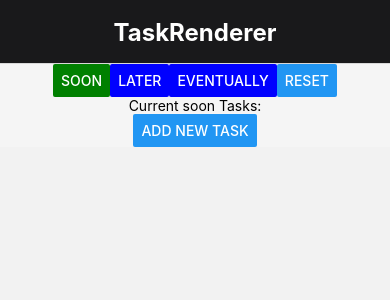
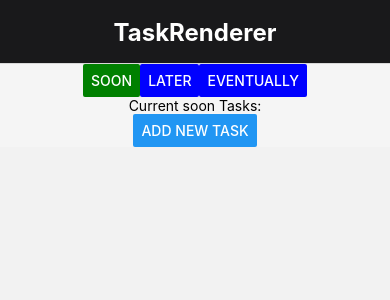
Before and after one commit to Brandon205/doto, a React Native app: screen /Doto in a window 390 px wide. Shown: the top 300 px of the page. Built offline with nearby package versions, Linux system fonts and the light colour scheme.

Commit message:
Removed temporary reset button

```diff
--- a/components/TaskRenderer.js
+++ b/components/TaskRenderer.js
@@ -220,7 +220,6 @@ export default function TaskRenderer() { // Renders the whole app and handles mo
                 <Button title="Soon" onPress={() => setTaskType("soon")} color={taskType === "soon" ? 'green' : 'blue'} />
                 <Button title="Later" onPress={() => setTaskType("later")} color={taskType === "later" ? 'green' : 'blue'} />
                 <Button title="Eventually" onPress={() => setTaskType("eventually")} color={taskType === "eventually" ? 'green' : 'blue'} />
-                <Button title="RESET" onPress={() => {tempReset(); setTaskType("soon")}} />
             </View>
             <Modal animationType="slide" transparent={true} visible={modalVisible} onRequestClose={() => setModalVisible(!modalVisible)} >
                 <View style={styles.centeredView}>
```
